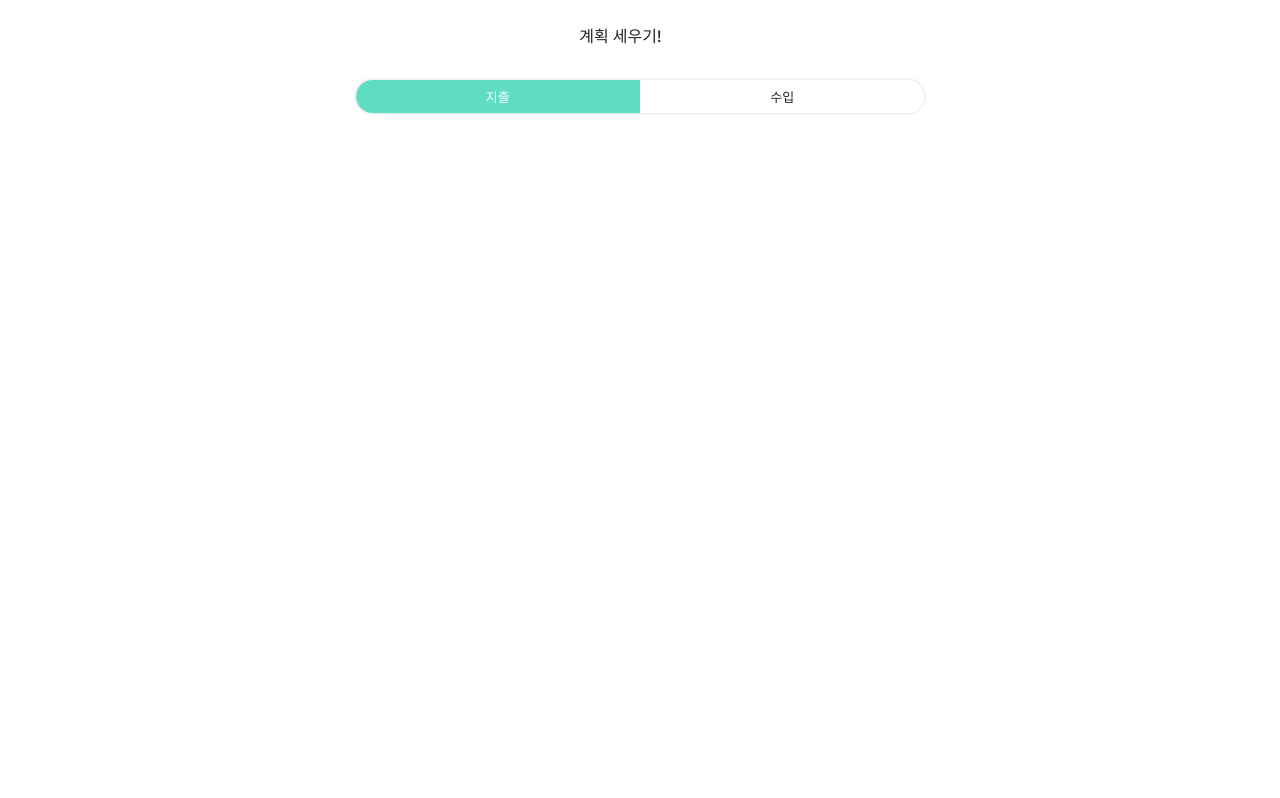
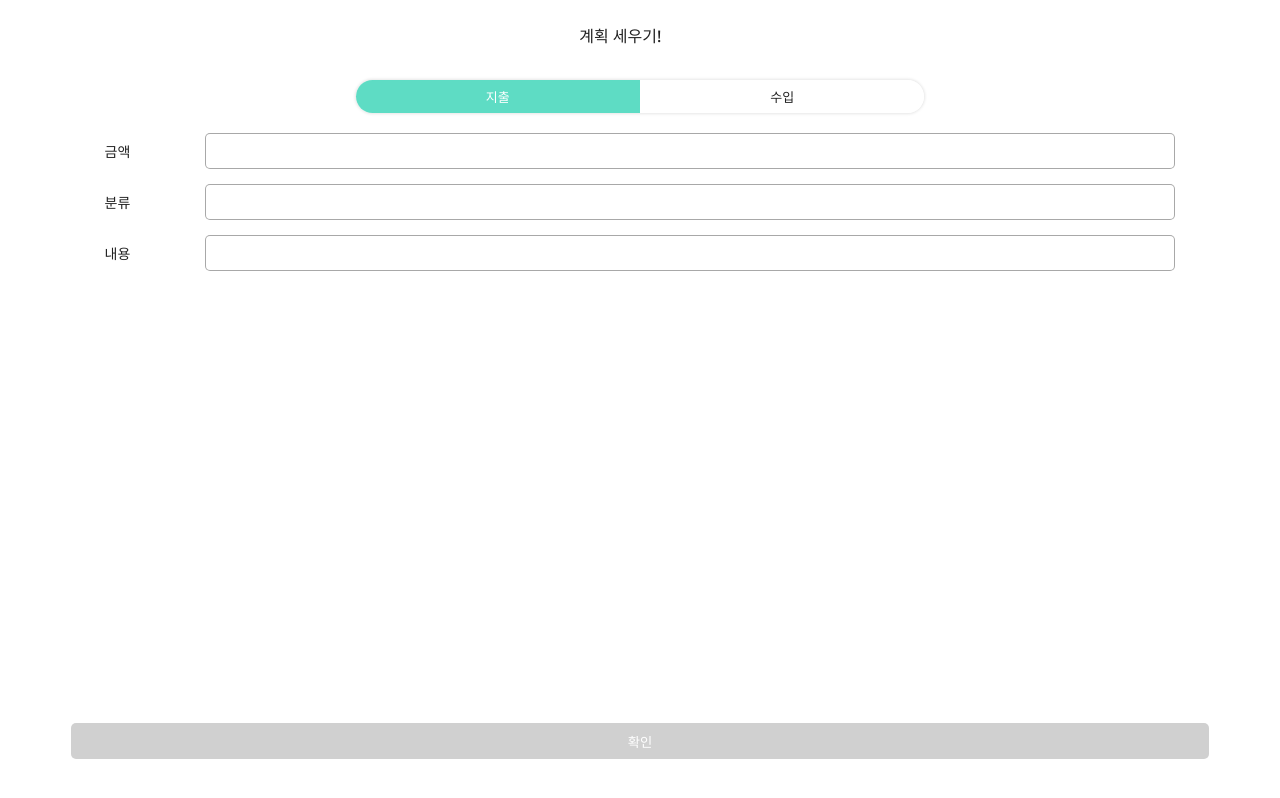
Before and after one commit to pinny2024/pinny-client-react, a React (Create React App) app: page /income/post in a window 1280 px wide. Both pictures are taken after a click on the element "지출". Built offline with nearby package versions, Linux system fonts and the light colour scheme; some icons are missing.

Commit message:
Feat: input-data 컴포넌트 생성

```diff
--- /dev/null
+++ b/src/componets/income-expend/input-data.jsx
@@ -0,0 +1,31 @@
+import React from "react";
+
+import "../../css/comm/index.css"
+import "../../css/income-expend/input-data.css"
+
+const InputData = () => {
+    return (
+        <>
+            <div className="input-data-container">
+                <div className="input-data-box">
+                    <p className="input-data-text">금액</p>
+                    <input type="text" className="input-data-textbox" />
+                </div>
+                <div className="input-data-box">
+                    <p className="input-data-text">분류</p>
+                    <input type="text" className="input-data-textbox" />
+                </div>
+                <div className="input-data-box">
+                    <p className="input-data-text">내용</p>
+                    <input type="text" className="input-data-textbox" />
+                </div>
+            </div>
+            <div className="input-data-done">
+                <button className="input-data-done-btn">확인</button>
+            </div>
+        </>
+    )
+}
+
+
+export default InputData;
--- /dev/null
+++ b/src/css/income-expend/input-data.css
@@ -0,0 +1,49 @@
+.input-data-container{
+    margin-top: 2.5vh;
+}
+
+.input-data-box {
+    display: flex;
+    justify-content: center;
+    align-items: center;
+    margin-bottom: 1.88vh;
+}
+
+.input-data-text{
+    text-align: center;
+    font-size: 14px;
+    color: rgb(0,0,0,0.87);
+    margin-right: 5.83vw;
+}
+
+.input-data-textbox{
+    height: 4.5vh;
+    width: 75.83vw;
+    border-radius: 5px;
+    color: rgb(0, 0, 0, 0.34);
+    border: 1px solid rgb(0,0,0,0.34);
+    padding-left: 4.17vw;
+    box-sizing: border-box;
+    outline: none;
+}
+
+.input-data-textbox:focus{
+    border: 1px solid #5EDCC4;
+    color: rgb(0,0,0,0.87);
+}
+
+.input-data-done {
+    display: flex;
+    justify-content: center;
+    align-items: center;
+}
+
+.input-data-done-btn{
+    height: 4.5vh;
+    width: 88.98vw;
+    background-color: #D0D0D0;
+    border: none;
+    border-radius: 5px;
+    color: #ffffff;
+    margin-top: 54.63vh;
+}
--- a/src/pages/expend-post.jsx
+++ b/src/pages/expend-post.jsx
@@ -1,12 +1,14 @@
 import React from "react";
 import Header from "../componets/comm/header";
 import SelectBtn from "../componets/income-expend/select-btn";
+import InputData from "../componets/income-expend/input-data";
 
 const ExpendPost = () => {
     return(
         <div>
           <Header text="계획 세우기!"/>
           <SelectBtn/>
+          <InputData/>
         </div>
     )
 }
```
